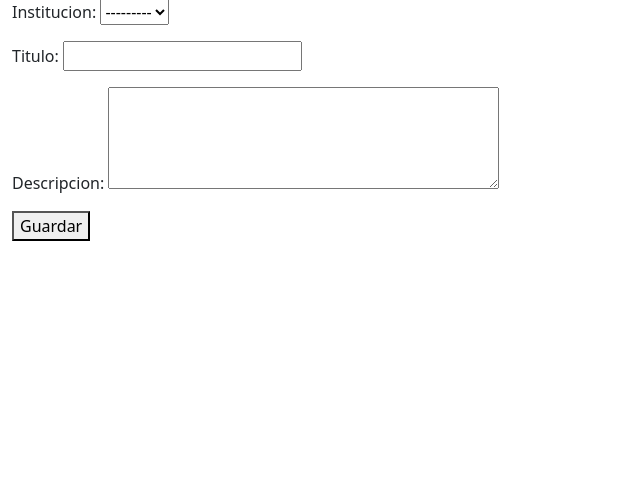
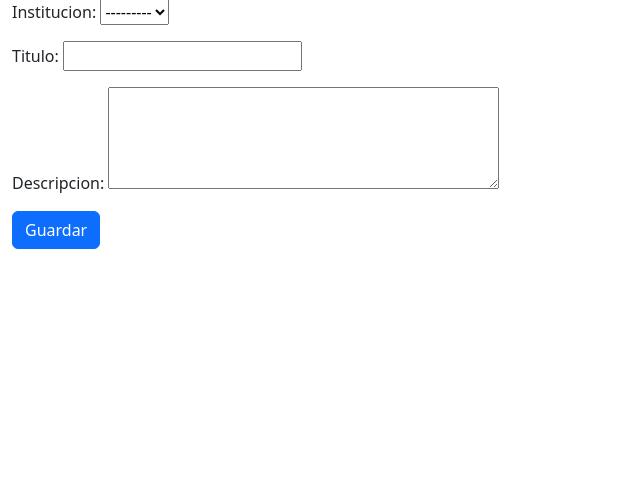
Before and after one commit to avdata99/clasdrom, a Django app: a page that uses cdrom/cursos/templates/cursos/curso_form.html in a window 1280 px wide. Shown: the part 125-614 px from the top of the page, without its empty margins (0-640 px from the left). Run offline with Django 4.2, Linux system fonts and the light colour scheme; data that the repository does not hold is empty.

Commit message:
correccions boton

```diff
--- a/cdrom/cursos/templates/cursos/curso_form.html
+++ b/cdrom/cursos/templates/cursos/curso_form.html
@@ -10,6 +10,6 @@
     <form method="post" action="" enctype="multipart/form-data">
         {% csrf_token %}
         {{ form.as_p }}
-        <button type="submit">Guardar</button>
+        <button class="btn btn-primary" type="submit">Guardar</button>
     </form>
 {% endblock %}
```
